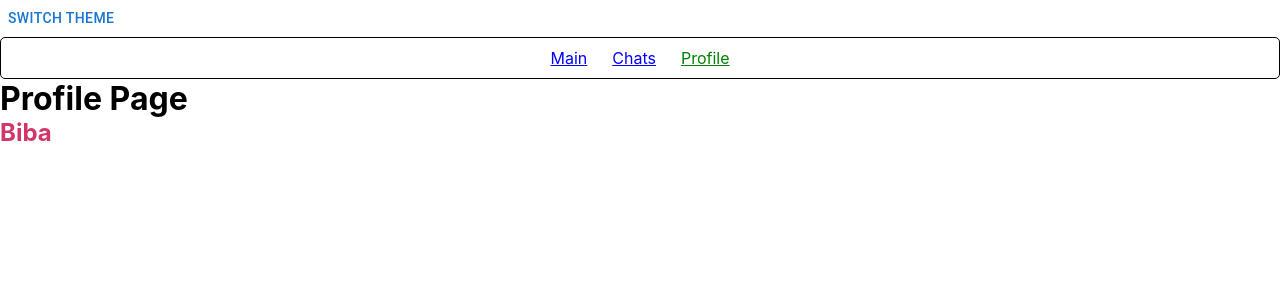
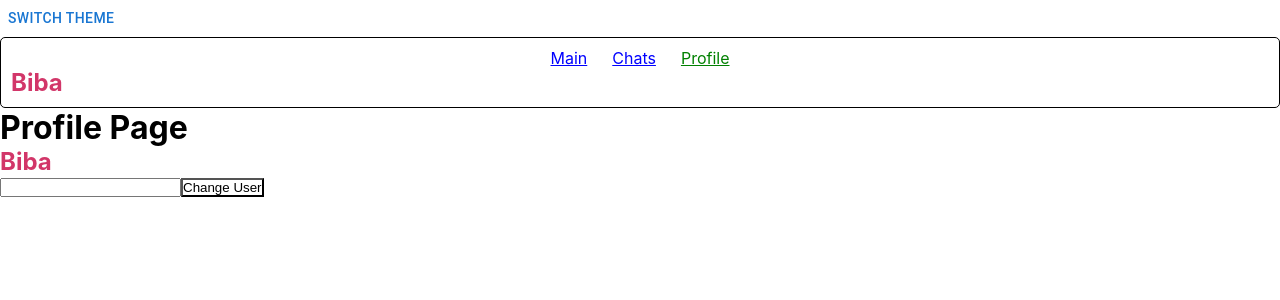
Before and after one commit to ychkydyk/React_GB_Morozov, a React (Create React App) app: page /profile in a window 1280 px wide. Shown: the top 300 px of the page. Built offline with nearby package versions, Linux system fonts and the light colour scheme.

Commit message:
+Изменение имени в State При вводе в профайле.

```diff
--- a/src/Pages/ProfilePage.jsx
+++ b/src/Pages/ProfilePage.jsx
@@ -1,14 +1,28 @@
-import {useSelector} from "react-redux";
+import {useSelector, useDispatch } from "react-redux"; //selector чтобы получить данные из store
+import {useState} from "react";
+import * as types from '../store/profile/types'
 
 
 
 export function ProfilePage() {
     const name = useSelector((store) => store.name )
+    const [value, setValue] = useState('')
+    const dispatch = useDispatch()
+    const handleChange = () => {
+        dispatch({type: types.Change_Name, payload: value})
+        setValue('')
+    }
 
     return (
         <>
             <h1>Profile Page</h1>
             <h2>{name}</h2>
+            <input
+                type="text"
+                value={value}
+                onChange={(e) => setValue(e.target.value)}
+            />
+            <button onClick={handleChange}>Change User</button>
         </>
     )
 }
--- a/src/components/NavBar/NavBar.jsx
+++ b/src/components/NavBar/NavBar.jsx
@@ -1,6 +1,7 @@
 import styles from './NavBar.module.css'
 
 import { Outlet, NavLink } from "react-router-dom";
+import { useSelector } from "react-redux";
 
 import * as React from "react";
 
@@ -24,6 +25,8 @@ export const navigate = [
 
 
 export function NavBar() {
+
+    const name = useSelector((store) => store.name)
     return (
       <>
           <header>
@@ -42,6 +45,7 @@ export function NavBar() {
                           </li>
                       ))}
                   </ul>
+                  <h2>{name}</h2>
               </nav>
           </header>
           <main>
--- a/src/store/profile/reducer.js
+++ b/src/store/profile/reducer.js
@@ -1,3 +1,5 @@
+import * as types from './types'
+
 const initialState = {
     name: 'Biba'
 }
@@ -5,7 +7,7 @@ const initialState = {
 export const profileReducer =(state = initialState, action) => {
     const {type, payload} = action
     switch (type) {
-        case 'Change_Name':
+        case types.Change_Name:
             return {
                 ...state,
                 name: payload
--- a/src/store/profile/types.js
+++ b/src/store/profile/types.js
@@ -0,0 +1 @@
+export const Change_Name = 'Change_Name'
```
